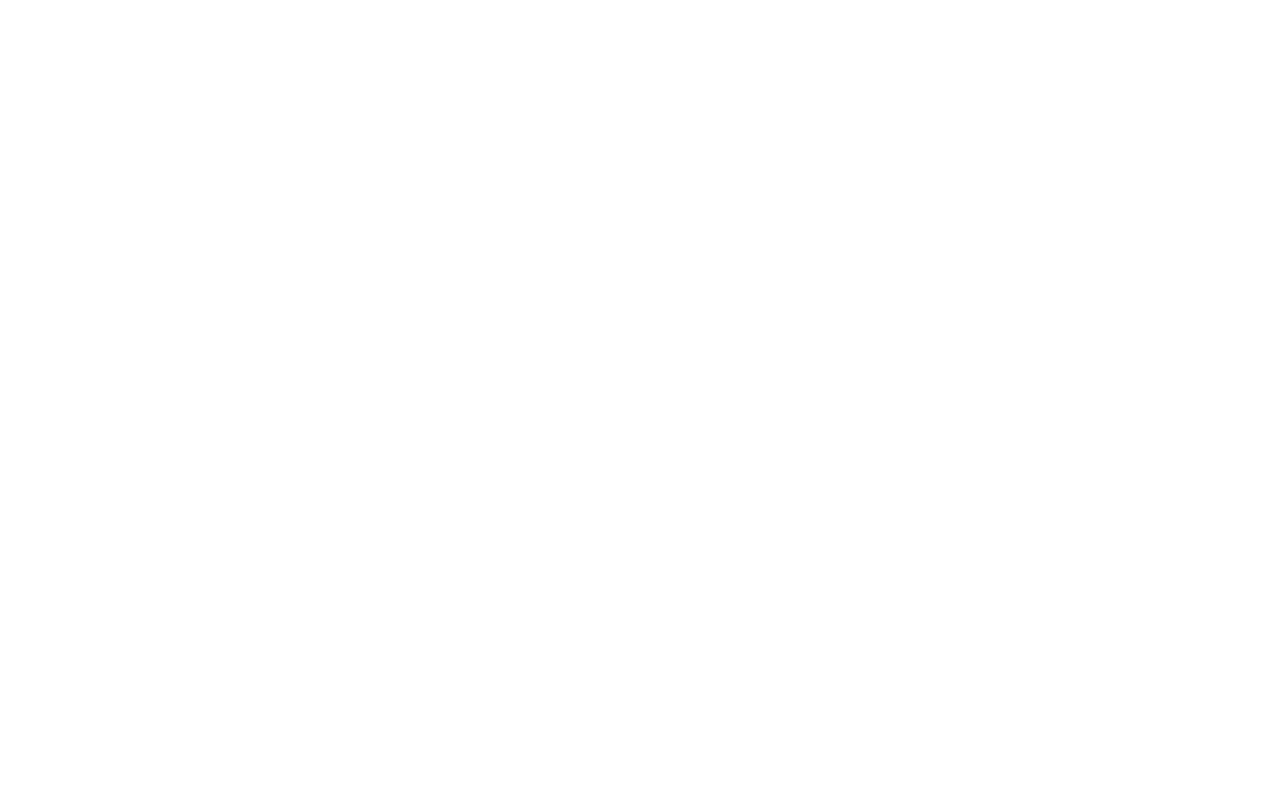
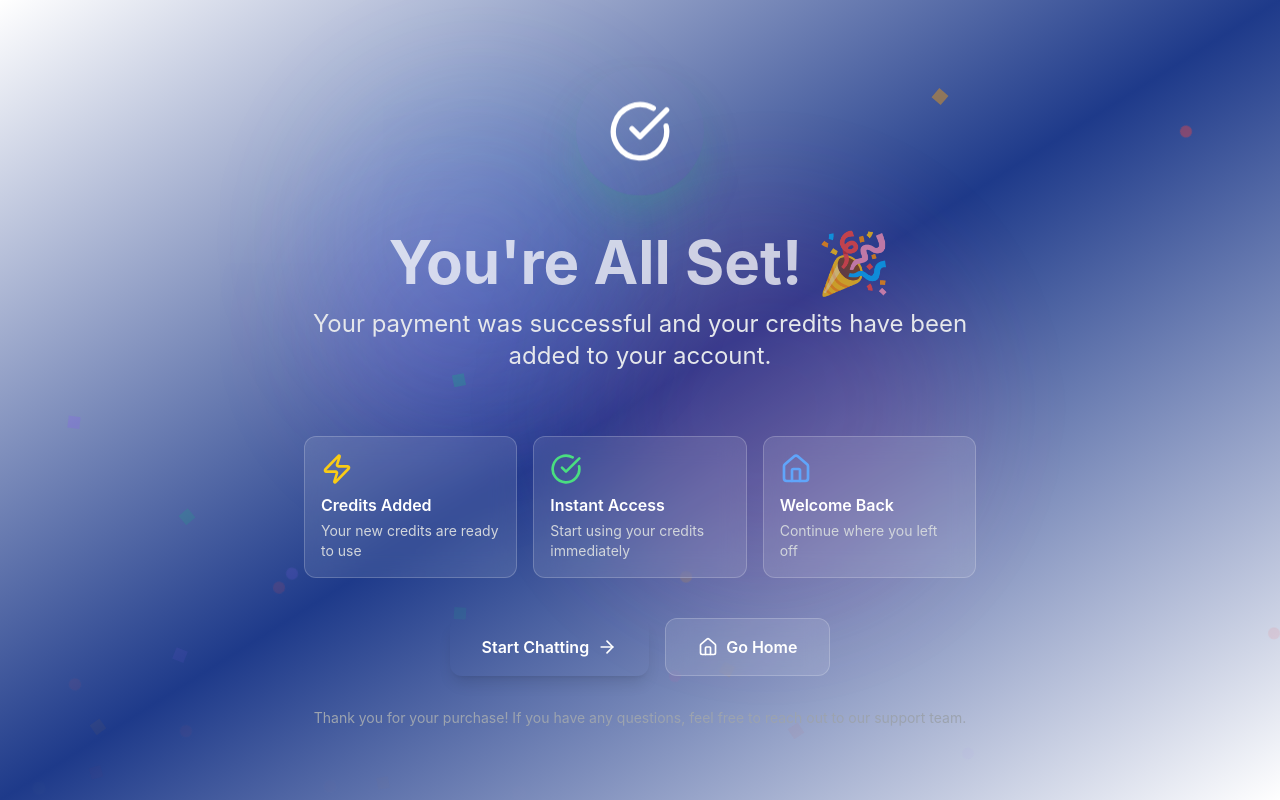
Before and after one commit to MelonMars/AiSecondSelf, a React (Create React App) app in the folder ai-life-coach/: page /ai-life-coach/payment-success in a window 1280 px wide. Before the commit this address had no page. Built offline with nearby package versions, Linux system fonts and the light colour scheme.

Commit message:
Add stripe

```diff
--- a/ai-life-coach/src/App.js
+++ b/ai-life-coach/src/App.js
@@ -80,7 +80,8 @@ function CreditModal({
   isOpen,
   onClose,
   darkMode,
-  authToken
+  authToken,
+  onCreditsUpdate
 }) {
   const [selectedPackage, setSelectedPackage] = useState(null);
   const [selectedPlan, setSelectedPlan] = useState(null);
@@ -167,6 +168,25 @@ function CreditModal({
     }
   ];
 
+  const refreshUserCredits = async () => {
+    try {
+      const response = await fetch('http://127.0.0.1:8000/user/credits', {
+        headers: {
+          'Authorization': `Bearer ${authToken}`
+        }
+      });
+
+      if (response.ok) {
+        const creditsData = await response.json();
+        if (onCreditsUpdate) {
+          onCreditsUpdate(creditsData);
+        }
+      }
+    } catch (error) {
+      console.error('Error refreshing credits:', error);
+    }
+  };
+
   const handlePurchase = async (type, itemId) => {
     setIsProcessing(true);
     setMessage('');
@@ -207,36 +227,15 @@ function CreditModal({
         clientSecret: client_secret,
         onComplete: () => {
           setMessage('Payment successful! Your purchase has been completed.');
-          setTimeout(() => {
+
+          setTimeout(async () => {
+            await refreshUserCredits();
             onClose();
             setSelectedPackage(null);
             setSelectedPlan(null);
             setShowStripeCheckout(false);
           }, 2000);
-        },
-        // onReady: () => {
-        //   // You can add logic here when the checkout is ready
-        //   setIsProcessing(false);
-        // },
-        // onEscape: () => {
-        //   // User closed the embedded checkout
-        //   setMessage('Payment process cancelled.');
-        //   setIsProcessing(false);
-        //   setShowStripeCheckout(false); // Reset this if user escapes
-        // },
-        // Optional: Customize appearance
-        // appearance: {
-        //   theme: darkMode ? 'night' : 'stripe',
-        //   variables: {
-        //     colorPrimary: '#8b5cf6',
-        //     colorBackground: darkMode ? '#1f2937' : '#ffffff',
-        //     colorText: darkMode ? '#f9fafb' : '#374151',
-        //     colorDanger: '#ef4444',
-        //     fontFamily: 'system-ui, sans-serif',
-        //     spacingUnit: '4px',
-        //     borderRadius: '8px'
-        //   }
-        // }
+        }
       });
 
       checkout.mount('#embedded-checkout');
@@ -576,6 +575,8 @@ export default function App() {
   const [picturesLoading, setPicturesLoading] = useState(true);
   const [personalitiesLoading, setPersonalitiesLoading] = useState(true);
 
+  const [userCredits, setUserCredits] = useState(0);
+
 
   const messagesEndRef = useRef(null);
 
@@ -907,8 +908,24 @@ export default function App() {
       return;
     }
 
+    const waitForGraphData = () => {
+      return new Promise((resolve) => {
+        const checkGraphData = () => {
+          if (graphData !== null && graphData !== undefined) {
+            console.log("GraphData is now available, proceeding with message send.");
+            resolve();
+          } else {
+            console.log("GraphData not yet available, waiting...");
+            setTimeout(checkGraphData, 100);
+          }
+        };
+        checkGraphData();
+      });
+    };
+
+    await waitForGraphData();
     const userMessage = { role: "user", content: messageInput };
-    const bulletProse = graphData ? JSON.stringify(graphData) : null;
+    const bulletProse = JSON.stringify(graphData);
     const messagesForApi = [...messages, userMessage];
     const placeholderAiMessage = { role: "assistant", content: "" };
 
@@ -1831,6 +1848,8 @@ export default function App() {
               console.error("Error fetching sign-in methods:", e);
               setAuthError("Login failed. Please check your network connection and try again.");
             }
+          } else {
+            setAuthError("Error " + error.code)
           }
       } finally {
           setIsLoading(false);
@@ -2044,6 +2063,10 @@ export default function App() {
       console.error("Error sharing conversation:", error);
     }
   };
+
+  const handleCreditsUpdate = (creditsData) => {
+    setUserCredits(creditsData.credits);
+  }
 
   const copySharedURL = async () => {
     try {
@@ -2312,6 +2335,7 @@ export default function App() {
         onClose={() => setShowCreditModal(false)}
         darkMode={darkMode}
         authToken={authToken}
+        onCreditsUpdate={handleCreditsUpdate}
       />
 
       {showSharedModal && (
--- /dev/null
+++ b/ai-life-coach/src/PaymentSuccess.js
@@ -0,0 +1,138 @@
+import React, { useState, useEffect } from 'react';
+import { CheckCircle, Zap, ArrowRight, Home } from 'lucide-react';
+
+const PaymentSuccess = () => {
+  const [showContent, setShowContent] = useState(false);
+  const [confettiPieces, setConfettiPieces] = useState([]);
+
+  useEffect(() => {
+    const pieces = Array.from({ length: 50 }, (_, i) => ({
+      id: i,
+      left: Math.random() * 100,
+      delay: Math.random() * 3,
+      duration: 3 + Math.random() * 2,
+      color: ['#8b5cf6', '#ec4899', '#10b981', '#f59e0b', '#ef4444'][Math.floor(Math.random() * 5)]
+    }));
+    setConfettiPieces(pieces);
+
+    const timer = setTimeout(() => setShowContent(true), 500);
+    return () => clearTimeout(timer);
+  }, []);
+
+  const handleGoHome = () => {
+    window.location.href = '/';
+  };
+
+  const handleStartChatting = () => {
+    window.location.href = '/chat';
+  };
+
+  return (
+    <div className="min-h-screen bg-gradient-to-br from-purple-900 via-blue-900 to-indigo-900 relative overflow-hidden flex items-center justify-center p-4">
+      <div className="absolute inset-0">
+        <div className="absolute top-1/4 left-1/4 w-64 h-64 bg-purple-500/20 rounded-full blur-3xl animate-pulse"></div>
+        <div className="absolute bottom-1/4 right-1/4 w-96 h-96 bg-pink-500/20 rounded-full blur-3xl animate-pulse delay-1000"></div>
+        <div className="absolute top-1/2 left-1/2 transform -translate-x-1/2 -translate-y-1/2 w-80 h-80 bg-blue-500/20 rounded-full blur-3xl animate-pulse delay-500"></div>
+      </div>
+
+      <div className="absolute inset-0 pointer-events-none">
+        {confettiPieces.map((piece) => (
+          <div
+            key={piece.id}
+            className="absolute w-3 h-3 opacity-80"
+            style={{
+              left: `${piece.left}%`,
+              backgroundColor: piece.color,
+              animation: `confetti-fall ${piece.duration}s ease-out ${piece.delay}s infinite`,
+              borderRadius: Math.random() > 0.5 ? '50%' : '0'
+            }}
+          />
+        ))}
+      </div>
+
+      <div className={`relative z-10 text-center max-w-2xl mx-auto transition-all duration-1000 transform ${
+        showContent ? 'translate-y-0 opacity-100' : 'translate-y-8 opacity-0'
+      }`}>
+        <div className="mb-8 relative">
+          <div className="inline-flex items-center justify-center w-32 h-32 rounded-full bg-gradient-to-r from-green-400 to-emerald-500 shadow-2xl shadow-green-500/25 animate-bounce">
+            <CheckCircle className="w-16 h-16 text-white" />
+          </div>
+          <div className="absolute inset-0 rounded-full bg-gradient-to-r from-green-400 to-emerald-500 opacity-20 animate-ping"></div>
+        </div>
+
+        <h1 className="text-5xl md:text-6xl font-bold text-white mb-4 animate-pulse">
+          You're All Set! 🎉
+        </h1>
+
+        <p className="text-xl md:text-2xl text-gray-200 mb-8 leading-relaxed">
+          Your payment was successful and your credits have been added to your account.
+          <br />
+          <span className="text-transparent bg-clip-text bg-gradient-to-r from-purple-400 to-pink-400 font-semibold">
+            Time to start chatting!
+          </span>
+        </p>
+
+        <div className="grid md:grid-cols-3 gap-4 mb-10 text-left">
+          <div className="bg-white/10 backdrop-blur-md rounded-xl p-4 border border-white/20 hover:bg-white/20 transition-all duration-300">
+            <Zap className="w-8 h-8 text-yellow-400 mb-2" />
+            <h3 className="text-white font-semibold mb-1">Credits Added</h3>
+            <p className="text-gray-300 text-sm">Your new credits are ready to use</p>
+          </div>
+
+          <div className="bg-white/10 backdrop-blur-md rounded-xl p-4 border border-white/20 hover:bg-white/20 transition-all duration-300">
+            <CheckCircle className="w-8 h-8 text-green-400 mb-2" />
+            <h3 className="text-white font-semibold mb-1">Instant Access</h3>
+            <p className="text-gray-300 text-sm">Start using your credits immediately</p>
+          </div>
+
+          <div className="bg-white/10 backdrop-blur-md rounded-xl p-4 border border-white/20 hover:bg-white/20 transition-all duration-300">
+            <Home className="w-8 h-8 text-blue-400 mb-2" />
+            <h3 className="text-white font-semibold mb-1">Welcome Back</h3>
+            <p className="text-gray-300 text-sm">Continue where you left off</p>
+          </div>
+        </div>
+
+        <div className="flex flex-col sm:flex-row gap-4 justify-center">
+          <button
+            onClick={handleStartChatting}
+            className="group px-8 py-4 bg-gradient-to-r from-purple-600 to-pink-600 rounded-xl font-semibold text-white shadow-lg hover:shadow-purple-500/25 transition-all duration-300 transform hover:scale-105 hover:from-purple-700 hover:to-pink-700"
+          >
+            <span className="flex items-center justify-center gap-2">
+              Start Chatting
+              <ArrowRight className="w-5 h-5 group-hover:translate-x-1 transition-transform" />
+            </span>
+          </button>
+
+          <button
+            onClick={handleGoHome}
+            className="px-8 py-4 bg-white/10 backdrop-blur-md rounded-xl font-semibold text-white border border-white/20 hover:bg-white/20 transition-all duration-300 transform hover:scale-105"
+          >
+            <span className="flex items-center justify-center gap-2">
+              <Home className="w-5 h-5" />
+              Go Home
+            </span>
+          </button>
+        </div>
+
+        <p className="text-gray-400 mt-8 text-sm">
+          Thank you for your purchase! If you have any questions, feel free to reach out to our support team.
+        </p>
+      </div>
+
+      <style jsx>{`
+        @keyframes confetti-fall {
+          0% {
+            transform: translateY(-100vh) rotate(0deg);
+            opacity: 1;
+          }
+          100% {
+            transform: translateY(100vh) rotate(720deg);
+            opacity: 0;
+          }
+        }
+      `}</style>
+    </div>
+  );
+};
+
+export default PaymentSuccess;
--- a/ai-life-coach/src/index.js
+++ b/ai-life-coach/src/index.js
@@ -4,6 +4,7 @@ import App from './App';
 import './index.css';
 import { BrowserRouter as Router, Routes, Route } from 'react-router-dom';
 import SharedComponent from './Shared';
+import PaymentSuccess from './PaymentSuccess';
 
 const root = ReactDOM.createRoot(document.getElementById('root'));
 root.render(
@@ -12,6 +13,7 @@ root.render(
       <Routes>
         <Route path="/shared/:ownerId/:conversationId" element={<SharedComponent />} />
         <Route path="/" element={<App />}/>
+        <Route path="/payment-success" element={<PaymentSuccess />}/>
       </Routes>
     </Router>
   </React.StrictMode>
```
Also changed, not shown: 1 other file (tests, documents, lock files or other folders).
